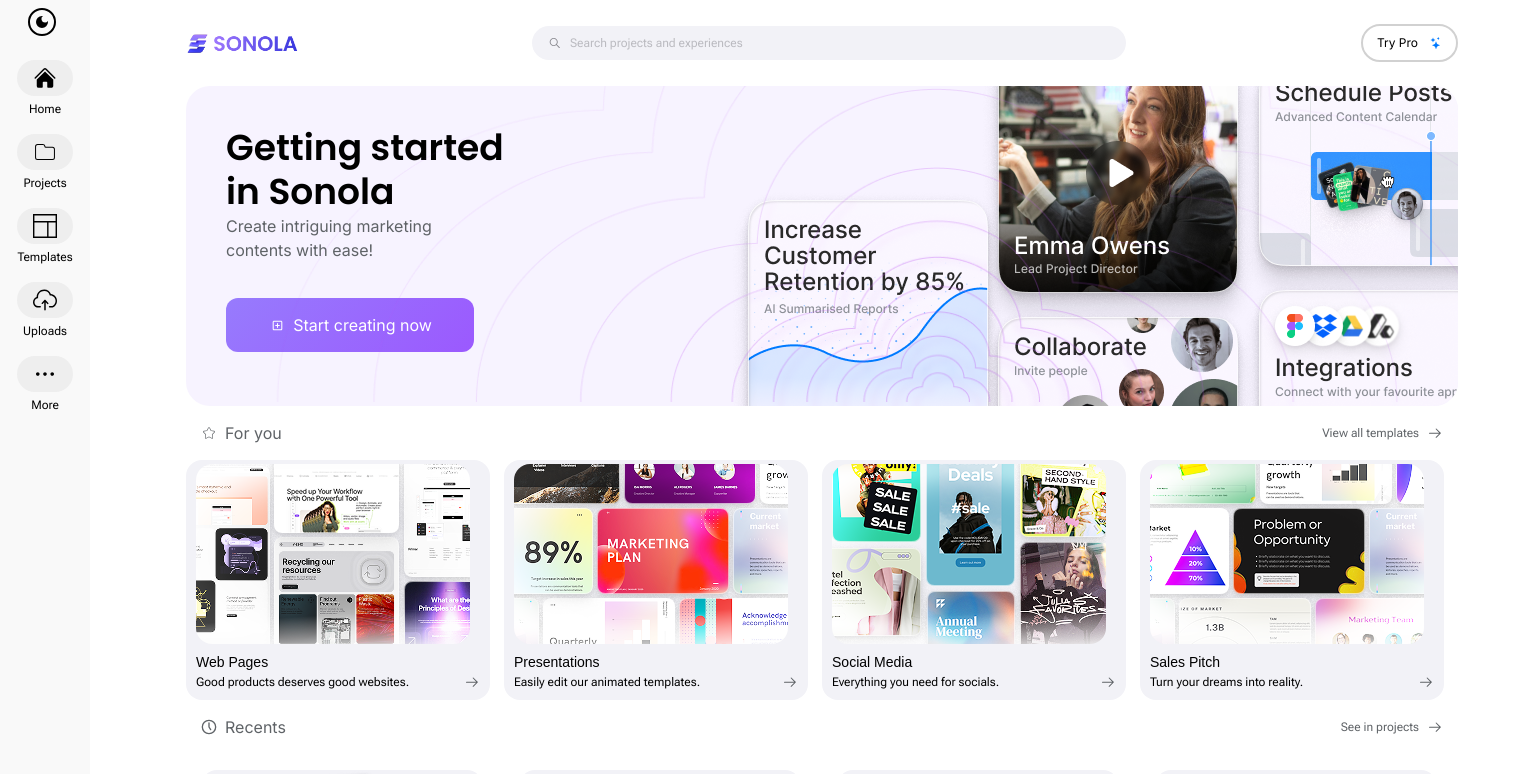
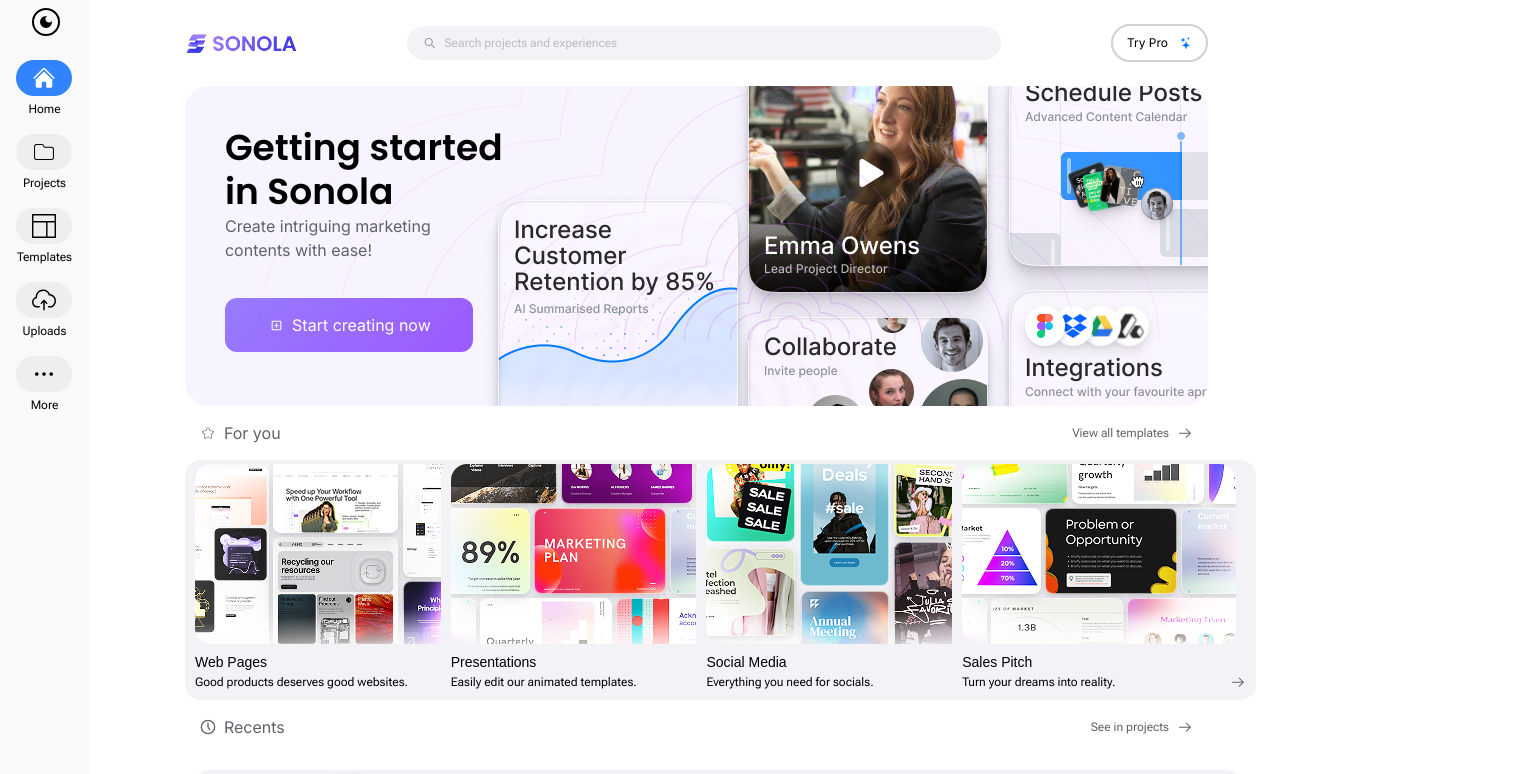
Before and after one commit to shiranlakshitha/Metana, a React (Vite) app: page /dashboard in a window 1280 px wide. Shown: the top 774 px of the page, 1530 px wide, since content can reach past the window. Built offline with nearby package versions, Linux system fonts and the light colour scheme.

Commit message:
feat: enhance SidebarItem and Dashboard components with selection handling and improved styling

```diff
--- a/src/components/SidebarItem.jsx
+++ b/src/components/SidebarItem.jsx
@@ -18,17 +18,13 @@
 
 
 
-const SidebarItem = ({name, image, dark}) => {
+const SidebarItem = ({name, image, dark, isSelected, onSelect}) => {
     const IconComponent = iconComponents[image]
-    const [select, isSelect] = useState(false)
 
-    const handleClick = () => {
-        isSelect(!select)
-    }
   return (
-    <div onClick={handleClick} className="flex flex-col items-center gap-1">
-      <div className={`${select ? 'bg-[#0066FFCC]' : `${dark ? 'bg-[#EEEEEE1F]' : 'bg-[#EEEEEE]'}`} rounded-[45px] py-1.5 px-4 flex items-center justify-center w-[56px] h-[36px] hover:bg-[#0066FFCC] gap-4`}>
-        {IconComponent && <IconComponent className={`${dark ? 'text-white' : 'text-black'} w-6 h-6`} />}
+    <div onClick={onSelect} className="flex cursor-pointer flex-col items-center gap-1">
+      <div className={`${isSelected ? 'bg-[#0066FFCC]' : `${dark ? 'bg-[#EEEEEE1F]' : 'bg-[#EEEEEE]'}`} rounded-[45px] py-1.5 px-4 flex items-center justify-center w-[56px] h-[36px] hover:bg-[#0066FFCC] duration-150 gap-4`}>
+        {IconComponent && <IconComponent className={`${isSelected ? 'text-white' : dark ? 'text-gray-400' : 'text-black'} w-6 h-6`} />}
       </div>
       <p className={`${dark ? 'text-white' : 'text-black'} font-roboto-flex text-[12px]`}>{name}</p>
     </div>
--- a/src/pages/Dashboard.jsx
+++ b/src/pages/Dashboard.jsx
@@ -24,26 +24,27 @@
 
 const Dashboard = () => {
   const [isDark, setIsDark] = useState(false);
+  const [selectedItem, setSelectedItem] = useState(0)
 
   const handleDark = () => {
     setIsDark(!isDark)
   }
   return (
     <div className={isDark ? "dark" : ""}>
-      <div className=" relative min-w-[1530px] flex flex-row gap-6 h-[1056px] overflow-hidden dark:bg-[#1F1F1F]">
+      <div className=" relative min-w-full flex flex-row gap-6 h-[1056px] overflow-hidden dark:bg-[#1F1F1F]">
         {/*sidebar*/}
         <div className="w-[96px] flex flex-col justify-between pt-[60px] pb-[24px] px-2 bg-[#f9f9f9] dark:bg-[#1F1F1F]">
           <div className="flex flex-col gap-4">
-            <div onClick={handleDark} className="absolute top-2 left-7 px-1 py-1 rounded-full border-2 cursor-pointer">
+            <div onClick={handleDark} className={`absolute top-2 left-8 px-1 py-1 rounded-full border-2 cursor-pointer ${isDark ? 'border-white': 'border-black'}`}>
                 {isDark ? (<MdOutlineLightMode className='w-4 h-4 text-white'/>) : (<MdDarkMode className='w-4 h-4'/>)}
             </div>
             {sidebarItems.slice(0, 5).map((items, key) => (
-              <SidebarItem dark={isDark} key={key} name={items.name} image={items.image} />
+              <SidebarItem onSelect={() => {selectedItem(key)}} isSelected={selectedItem == key} dark={isDark} key={key} name={items.name} image={items.image} />
             ))}
           </div>
           <div className="w-full flex flex-col items-center gap-4">
-            <CiCircleQuestion className="w-5 h-5 text-[#5F6367]" />
-            <IoSettingsOutline className="w-5 h-5 text-[#5F6367]" />
+            <CiCircleQuestion className={`w-5 h-5 ${isDark ? 'text-white': 'text-[#5F6367]'}`} />
+            <IoSettingsOutline className={`w-5 h-5 ${isDark ? 'text-white': 'text-[#5F6367]'}`} />
             <img src={profile} alt="profile-img" />
           </div>
         </div>
```
